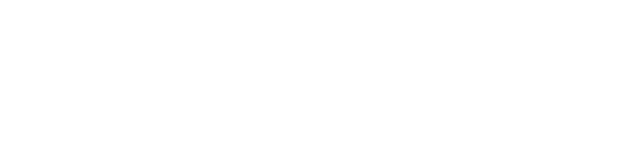
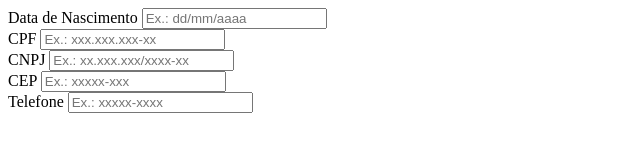
Before and after one commit to marevandro/formulario, a plain HTML site: page index.html in a window 1280 px wide. Shown: the whole page, without its empty margins (0-640 px from the left). Drawn offline with Linux system fonts and the light colour scheme.

Commit message:
Formulario

```diff
--- a/index.html
+++ b/index.html
@@ -1 +1,72 @@
-<!DOCTYOE html>
+<!DOCTYPE html>
+<html>
+    <head>
+        <meta charset="utf-8">
+        <title>Formulario</title>
+    </head>
+    <body>
+        <label for="campo3">Data de Nascimento</label>
+        <input oninput="mascara(this, 'data')" id="campo3" type="text"
+        class="form-control" placeholder="Ex.: dd/mm/aaaa" autocomplete="off" name="customer['birthdate']">
+        <br>
+        <label for="campo4">CPF</label>
+        <input oninput="mascara(this, 'cpf')" id="campo4" type="text"
+        class="form-control" placeholder="Ex.: xxx.xxx.xxx-xx" autocomplete="off" name="customer['cpf']">
+        <br>
+        <label for="campo5">CNPJ</label>
+        <input oninput="mascara(this, 'cnpj')" id="campo5" type="text"
+        class="form-control" placeholder="Ex.: xx.xxx.xxx/xxxx-xx" autocomplete="off" name="customer['cnpj']">
+        <br>
+        <label for="campo6">CEP</label>
+        <input oninput="mascara(this, 'cep')" id="campo6" type="text"
+        class="form-control" placeholder="Ex.: xxxxx-xxx" autocomplete="off" name="customer['cep']">
+        <br>
+        <label for="campo7">Telefone</label>
+        <input oninput="mascara(this, 'tel')" id="campo7" type="text"
+        class="form-control" placeholder="Ex.: xxxxx-xxxx" autocomplete="off" name="customer['tel']">
+        <script>
+            function mascara(i,t){
+
+                var v = i.value;
+
+                if(isNaN(v[v.length-1])){
+                    i.value = v.substring(0, v.length-1);
+                    return;
+                }
+
+                if(t == "data"){
+                    i.setAttribute("maxlength", "10");
+                    if (v.length == 2 || v.length == 5) i.value += "/";
+                }
+
+                if(t == "cpf"){
+                    i.setAttribute("maxlength", "14");
+                    if (v.length == 3 || v.length == 7) i.value += ".";
+                    if (v.length == 11) i.value += "-";
+                }
+
+                if(t == "cnpj"){
+                    i.setAttribute("maxlength", "18");
+                    if (v.length == 2 || v.length == 6) i.value += ".";
+                    if (v.length == 10) i.value += "/";
+                    if (v.length == 15) i.value += "-";
+                }
+
+                if(t == "cep"){
+                    i.setAttribute("maxlength", "9");
+                    if (v.length == 5) i.value += "-";
+                }
+
+                if(t == "tel"){
+                    if(v[0] == 9){
+                        i.setAttribute("maxlength", "10");
+                        if (v.length == 5) i.value += "-";
+                    }else{
+                        i.setAttribute("maxlength", "9");
+                        if (v.length == 4) i.value += "-";
+                    }
+                }
+                }
+        </script>
+    </body>
+</html>
```
